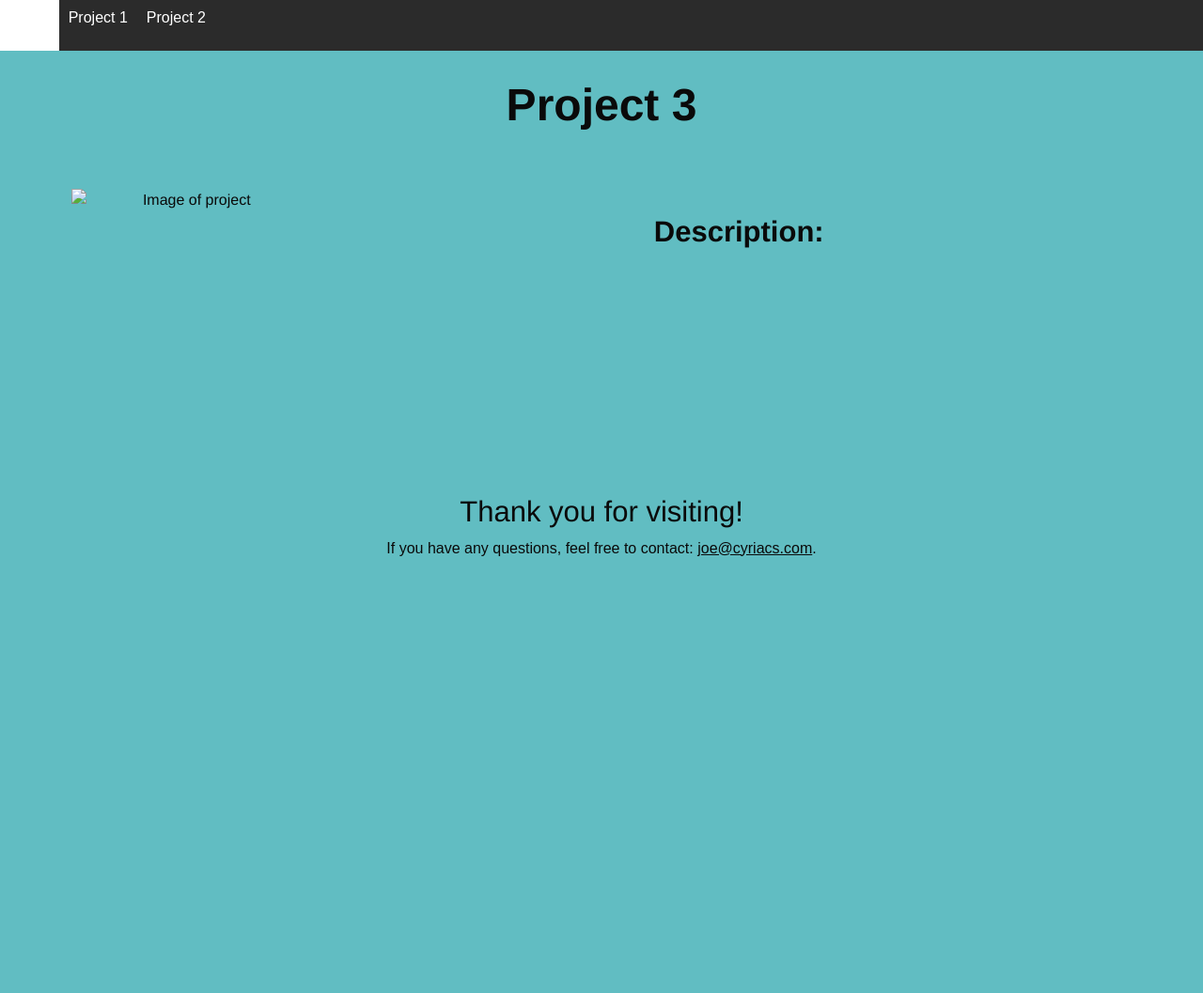
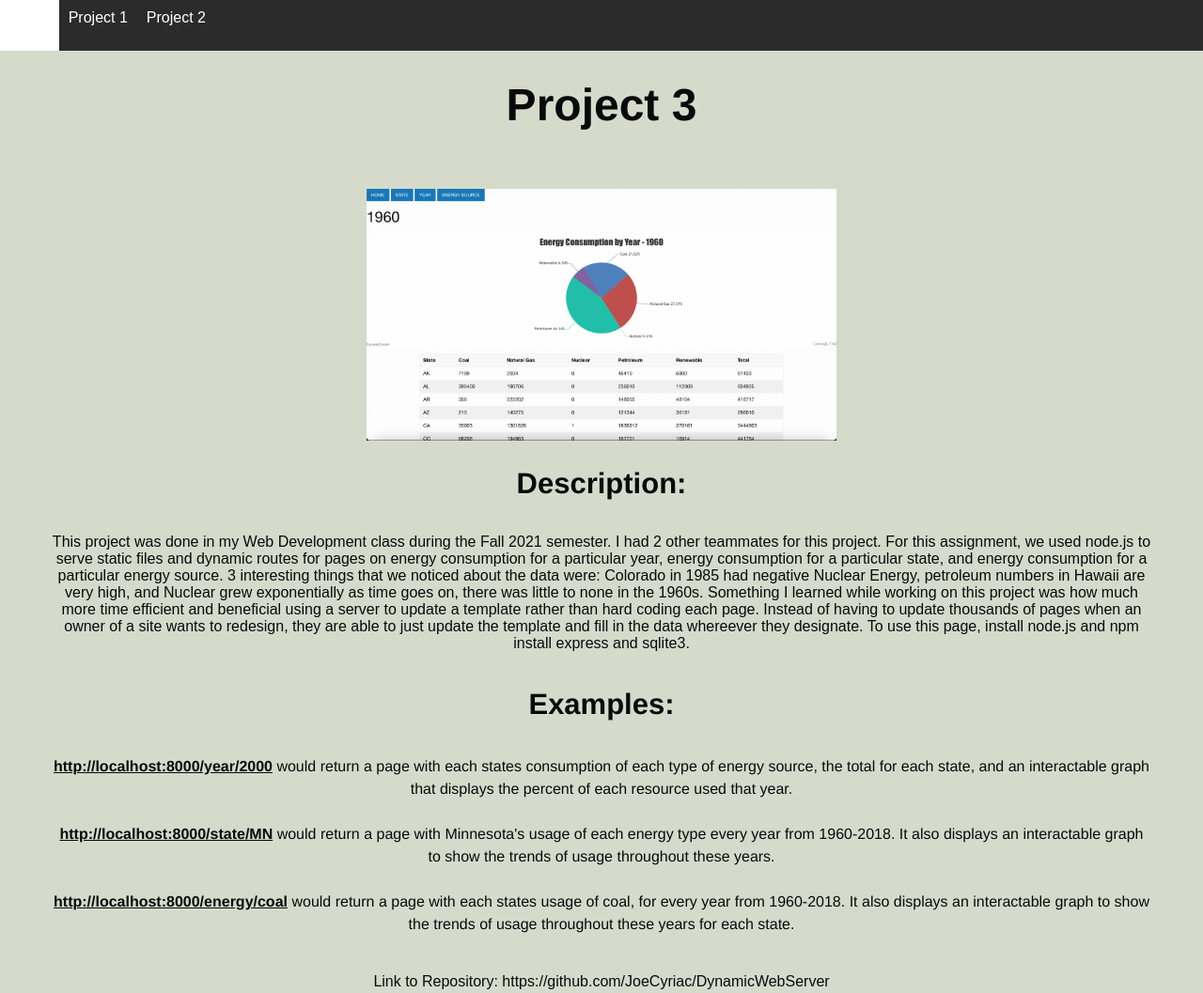
Before and after one commit to JoeCyriac/jcyriacportfolio, a plain HTML site: page Project3.html in a window 1280 px wide. Shown: the top 1057 px of the page at 94% size. Before the commit the page ends 800 px from the top, so only its background shows below. Drawn offline with nearby package versions, Linux system fonts and the light colour scheme.

Commit message:
New look and finished 3

```diff
--- a/Project3.html
+++ b/Project3.html
@@ -52,18 +52,49 @@
         <div class="grid-container">
             <h1><b>Project 3</b></h1>
             <br><br>
-            <div class="grid-y">
-                <div class="grid-x grid-padding-x">
-                    <div class="cell small-auto medium-3 center">
-                        <img src="images/project1.jpg" width="250" height="250" alt="Image of project">
-                    </div>
-                    <div class="cell small-auto medium-9 center">
-                        <br>
-                        <h3><b>Description:</b></h3>
-                        <br>
-                        <p></p>
-                    </div>
-                </div>
+
+            <div class="cell small-auto center">
+                <img src="images/project3.jpeg" width="500" height="500" alt="Image of project">
+            </div>
+            <div class="cell small-auto center">
+                <br>
+                <h3><b>Description:</b></h3>
+                <br>
+                <p>This project was done in my Web Development class during the Fall 2021 semester. I had 2
+                    other teammates for this project.
+                    For this assignment, we used node.js to serve static files and dynamic routes for
+                    pages on energy consumption for a particular year, energy consumption for a particular
+                    state, and energy consumption for a particular energy source. 3 interesting things that we
+                    noticed about the data were:
+                    Colorado in 1985 had negative Nuclear Energy, petroleum numbers in Hawaii are very high, and
+                    Nuclear grew exponentially as time goes on, there was little to none in the 1960s. Something
+                    I learned while working on this project was how much more time efficient and beneficial
+                    using a server to update a template rather than hard coding each page. Instead of having to
+                    update thousands of pages when an owner of a site wants to redesign, they are able to just
+                    update the template and fill in the data whereever they designate.
+                    To use this page, install node.js and npm install express and sqlite3.
+                    <br><br>
+                    <h3><b>Examples:</b></h3>
+                    <br>
+                    <b><u>http://localhost:8000/year/2000</u></b> would return a page with each states
+                    consumption of each
+                    type of energy source, the total for each state, and an interactable graph that displays the
+                    percent of
+                    each resource used that year.
+                    <br><br>
+                    <b><u>http://localhost:8000/state/MN</u></b> would return a page with Minnesota's usage of
+                    each energy
+                    type every year from 1960-2018. It also displays an interactable graph to show the trends of
+                    usage throughout these years.
+                    <br><br>
+                    <b><u>http://localhost:8000/energy/coal</u></b> would return a page with each states usage
+                    of coal, for
+                    every year from 1960-2018.
+                    It also displays an interactable graph to show the trends of
+                    usage throughout these years for each state.
+                </p>
+                <br>
+                <p>Link to Repository: https://github.com/JoeCyriac/DynamicWebServer</p>
             </div>
         </div>
     </div>
--- a/css/style.css
+++ b/css/style.css
@@ -15,7 +15,7 @@ h2 {
 }
 
 body {
-    background-color: #61bdc2;
+    background-color: #d6dacb;
 }
 
 p {
```
Also changed, not shown: Project1.html (+1 -5 lines), Project2.html (+10 -12 lines), index.html (+4 -7 lines), images/TempApp.png (deleted), images/historyattack.png (deleted), images/project2.png (added), images/project3.jpeg (added).
